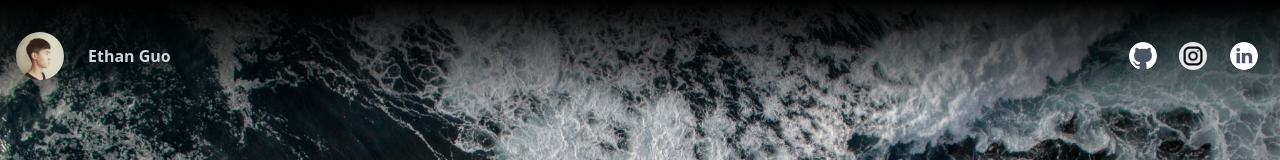
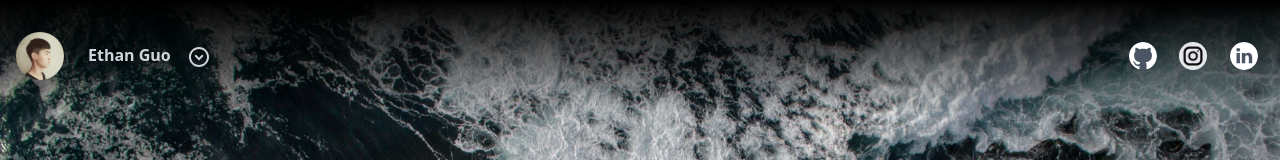
Before and after one commit to EthanGuo666/EthanGuo666.github.io, a React (Vite) app in the folder ethan_personal_page/: page / in a window 1280 px wide. Shown: the top 160 px of the page. Built offline with nearby package versions, Linux system fonts and the light colour scheme.

Commit message:
feat: add menu button for switching on/off

```diff
--- a/ethan_personal_page/src/components/HeaderBar.jsx
+++ b/ethan_personal_page/src/components/HeaderBar.jsx
@@ -1,18 +1,43 @@
 import React from "react";
+import { useState } from "react";
 import Github from "../assets/Github.svg";
 import Instagram from "../assets/Instagram.png";
 import LinkedIn from "../assets/LinkedIn.svg";
 import Profile from "../assets/ProfilePhoto.jpg";
+import ExpandCircleDownOutlinedIcon from "@mui/icons-material/ExpandCircleDownOutlined";
+import KeyboardArrowUpOutlinedIcon from "@mui/icons-material/KeyboardArrowUpOutlined";
 
 import { Link } from "react-scroll";
 
 function HeaderBar() {
+  const [menuVisible, setMenuVisible] = useState(false);
+
+  const handleClickMenu = () => {
+    console.log("click on menu button");
+    setMenuVisible(!menuVisible);
+  };
+
   return (
+    <div>
       <header className='flex justify-between items-center h-20 w-full'>
         <img src={Profile} alt='' className='w-12 h-12 rounded-full' />
 
         <div className='w-full'>
-        <Link to="page-top" smooth duration={500} className='ml-6 text-gray-300 font-bold hover:text-white hover:cursor-pointer hover:text-lg transition duration-300'>Ethan Guo</Link>
+          <Link
+            to='page-top'
+            smooth
+            duration={500}
+            className='ml-6 text-gray-300 font-bold text-center hover:text-white hover:cursor-pointer transition duration-300'
+          >
+            Ethan Guo
+          </Link>
+          <button
+            onClick={handleClickMenu}
+            className='ml-4 text-gray-300 hover:text-white'
+          >
+            {!menuVisible && <ExpandCircleDownOutlinedIcon />}
+            {menuVisible && <KeyboardArrowUpOutlinedIcon />}
+          </button>
         </div>
 
         <nav className='flex'>
@@ -43,6 +68,8 @@ function HeaderBar() {
           </div>
         </nav>
       </header>
+      {menuVisible && <div>hello</div>}
+    </div>
   );
 }
 
```
Lines whose indentation alone changed are shown as unchanged.
